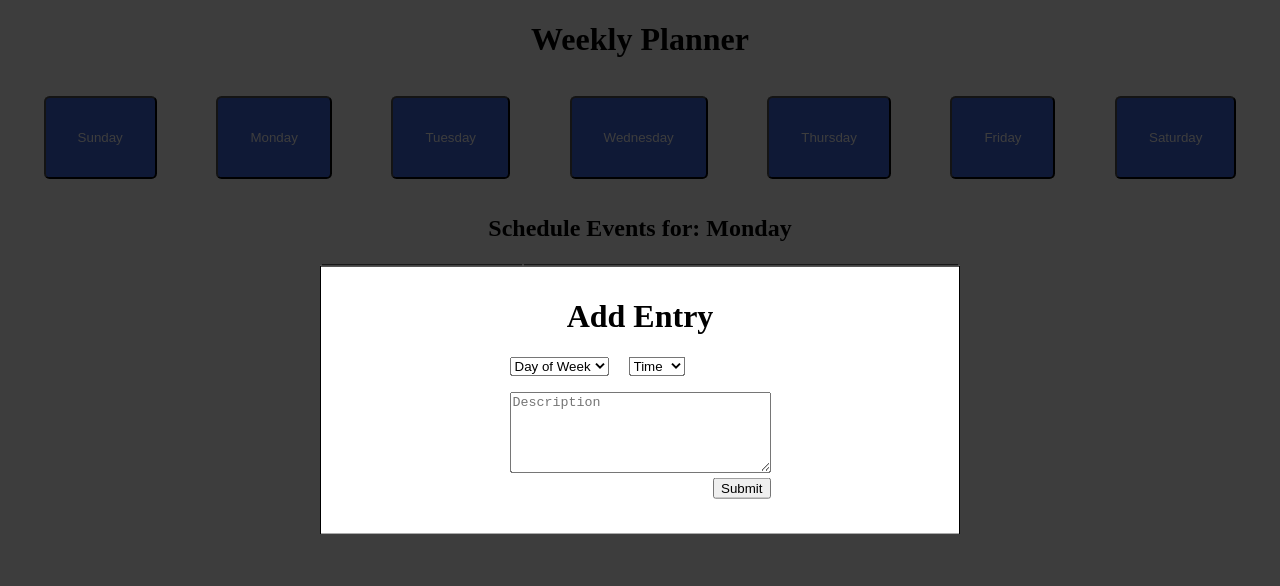
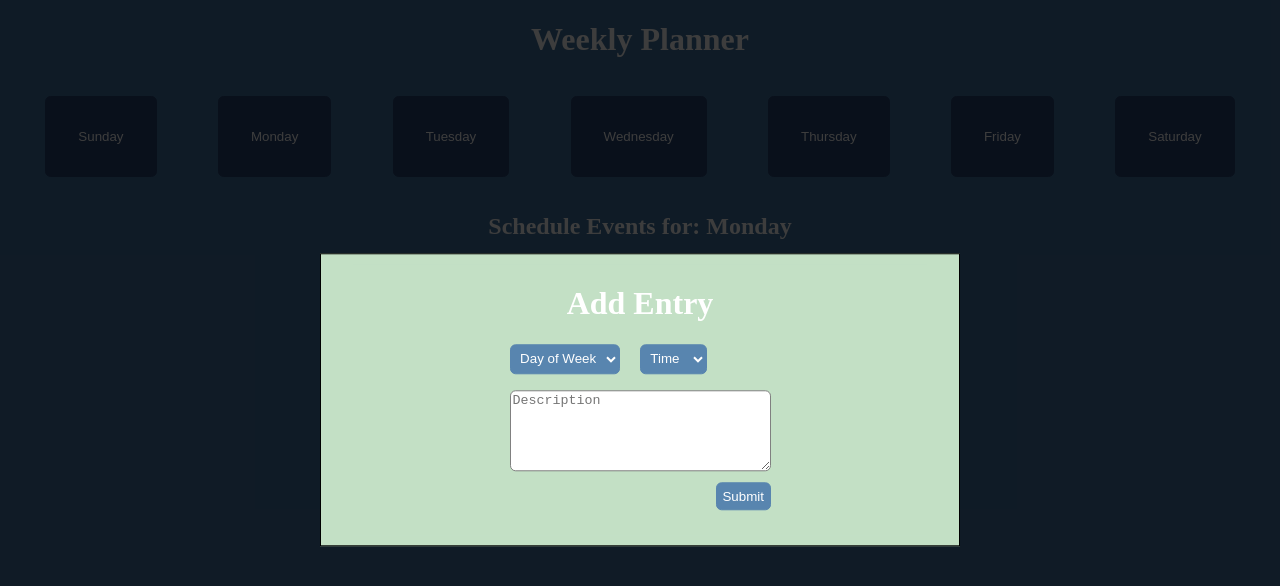
Before and after one commit to jdfenlason/week-planner, a plain HTML site: page index.html in a window 1280 px wide. Both pictures are taken after a click on the button "Add Entry". Drawn offline with Linux system fonts and the light colour scheme.

Commit message:
Adding styling

```diff
--- a/index.html
+++ b/index.html
@@ -53,7 +53,7 @@
                 <option value="Friday">Friday</option>
                 <option value="Saturday">Saturday</option>
               </select>
-              <select name="time" id="time">
+              <select name="time" id="time" class="select-input">
                 <option value="">Time</option>
                 <option value="12:00">12:00</option>
                 <option value="1:00">1:00</option>
--- a/main.js
+++ b/main.js
@@ -6,7 +6,7 @@ var $entryBtn = document.querySelector('.entry-btn');
 var $container = document.querySelector('.container');
 var $form = document.querySelector('form');
 // var $btnContainer = document.querySelector('button-container');
-
+var $viewDays = document.querySelectorAll('tbody');
 var $tbody = document.querySelector('tbody');
 window.addEventListener('DOMContentLoaded', entryLoad);
 var data = {
@@ -40,7 +40,11 @@ function addEntries(event) {
   };
   data.entries.unshift(userInput);
   data.nextEntryId++;
-  // for(var i =0; i <data.entries.length; i++)
+  for (var i = 0; i < $viewDays.length; i++) {
+    if (userInput.day === $viewDays[i].dataset.view) {
+      $viewDays[i].appendChild(createEntry(userInput));
+    }
+  }
 }
 
 function submit(event) {
--- a/styles.css
+++ b/styles.css
@@ -4,6 +4,8 @@
 
 body {
   margin: 0 auto;
+  background-color: #41729f;
+  color: white;
 }
 
 header {
@@ -16,7 +18,7 @@ header {
 
 .modal-container {
   border: 1px solid black;
-  background-color: white;
+  background-color: #c3e0c5;
   padding: 10px 2rem;
   width: 50%;
   position: fixed;
@@ -26,7 +28,7 @@ header {
 }
 
 .modal-content {
-  background-color: white;
+  background-color: #c3e0c5;
   margin: 0 auto;
   padding: 0 1.75rem;
 }
@@ -57,13 +59,9 @@ header {
   padding: 2rem;
   color: white;
   border-radius: 0.35rem;
-  background-color: royalblue;
+  background-color: #274472;
   cursor: pointer;
-}
-
-.week-btn:hover {
-  text-decoration: none;
-  background-color: rgba(0, 0, 0, 0.7);
+  border: 1px solid #274472;
 }
 
 .entry-btn {
@@ -71,12 +69,45 @@ header {
   padding: 0.5rem 2.5rem;
   z-index: 500;
   cursor: pointer;
+  background-color: #274472;
+  color: white;
+  border-radius: 0.35rem;
+  border: 1px solid #274472;
 }
 
 .submit-button {
   float: right;
-  margin-top: 0.3rem;
+  margin-top: 0.7rem;
   margin-bottom: 25px;
+  border: 1px solid #5885af;
+  background-color: #5885af;
+  border-radius: 0.35rem;
+  color: white;
+  padding: 0.35rem;
+}
+
+.select-input {
+  margin-bottom: 1rem;
+  margin-right: 1rem;
+  padding: 0.35rem;
+  color: white;
+  background-color: #5885af;
+  border: 1px solid #5885af;
+  border-radius: 0.35rem;
+}
+
+.select-input:hover,
+.submit-button:hover,
+.entry-btn:hover,
+.week-btn:hover {
+  text-decoration: none;
+  background-color: rgba(0, 0, 0, 0.7);
+}
+
+textarea {
+  border: 1px solid grey;
+  border-radius: 0.35rem;
+  color: grey;
 }
 
 /* .update-button {
@@ -91,11 +122,6 @@ header {
 .delete-button:hover {
 
 } */
-
-.select-input {
-  margin-bottom: 1rem;
-  margin-right: 1rem;
-}
 
 .overlay {
   background-color: rgba(0, 0, 0, 0.76);
@@ -115,7 +141,7 @@ tr:nth-child(odd) {
 }
 
 tr:nth-child(even) {
-  color: black;
+  color: rgb(125, 125, 125);
 }
 
 th {
```
